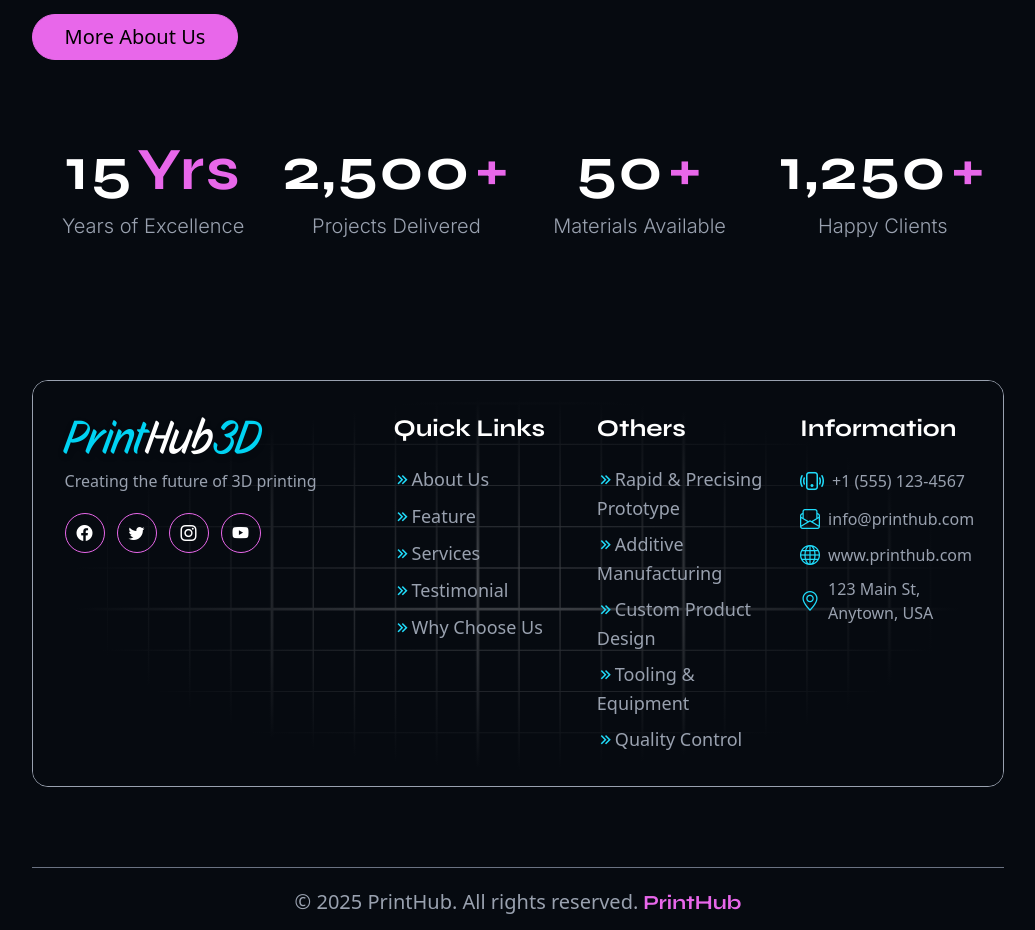
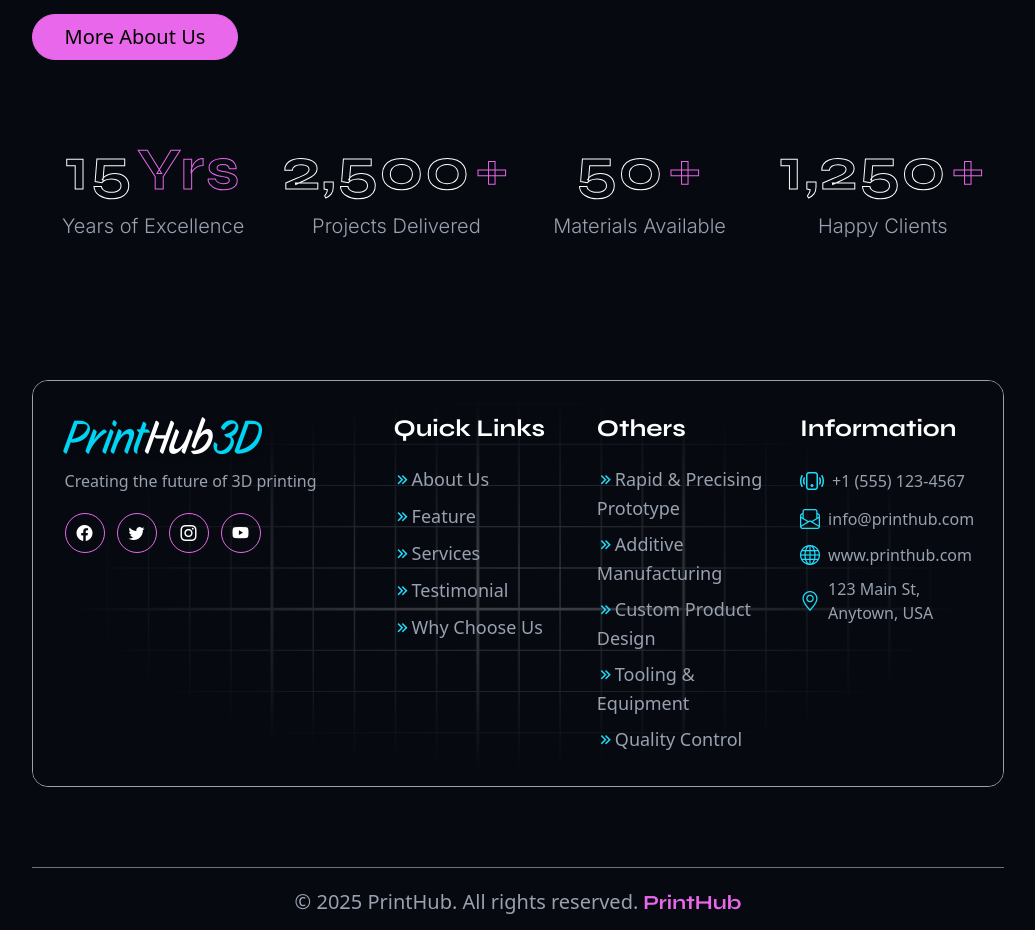
Before and after one commit to Jisap/nex16-Business-Website-PrintHub, a Next.js app: page / in a window 1280 px wide. Shown: the part 2080-3010 px from the top of the page, without its empty margins (122-1157 px from the left). Built offline with nearby package versions, Linux system fonts and the light colour scheme.

Commit message:
feat: introduce About section with dynamic FAQ and stat counters, alongside new global styles for themes and typography.

```diff
--- a/app/Sections/About/page.tsx
+++ b/app/Sections/About/page.tsx
@@ -1,9 +1,9 @@
 "use client"
 
 import Image from "next/image"
-import AboutImg from "@/public/About-Us-Image-1.jpg"
+import AboutImg from "@/public/About-Us-Image-1.jpg";
 import { useState } from "react"
-import CountUp from "react-countup"
+import CountUp from "react-countup";
 
 const faqData = [
   {
@@ -26,6 +26,25 @@ const stats = [
   { value: 50, suffix: "+", label: "Materials Available" },
   { value: 1250, suffix: "+", label: "Happy Clients" }
 ]
+
+const StatCounter = ({ value, suffix }: { value: number, suffix: string }) => {
+  return (
+    <CountUp
+      start={0}
+      end={value}
+      duration={3}
+      enableScrollSpy
+      scrollSpyOnce
+    >
+      {({ countUpRef }) => (
+        <>
+          <span ref={countUpRef} className="text-stroke text-white" />
+          <span className="text-primary text-stroke font-bold ml-1">{suffix}</span>
+        </>
+      )}
+    </CountUp>
+  );
+}
 
 const About = () => {
 
@@ -112,18 +131,8 @@ const About = () => {
                   key={index}
                   className="flex flex-col items-center"
                 >
-                  <h2 className="text-6xl font-bold Syne text-white tracking-wide mb-3">
-                    <CountUp
-                      start={0}
-                      end={stat.value}
-                      duration={3}
-                      enableScrollSpy
-                      scrollSpyOnce
-                    />
-
-                    <span className="text-primary font-bold ml-1">
-                      {stat.suffix}
-                    </span>
+                  <h2 className="text-6xl font-bold Syne tracking-wide mb-3">
+                    <StatCounter value={stat.value} suffix={stat.suffix} />
                   </h2>
 
                   <p className="text-xl font-light Inter text-gray-400">
--- a/app/globals.css
+++ b/app/globals.css
@@ -110,3 +110,10 @@ body {
   background-image: radial-gradient(at center center, #02010100 0%, #060A10 65%);
   z-index: -1;
 }
+
+/* Clase de utilidad para texto con contorno */
+.text-stroke {
+  -webkit-text-fill-color: transparent;
+  -webkit-text-stroke-width: 1px;
+  -webkit-text-stroke-color: currentColor;
+}
```
